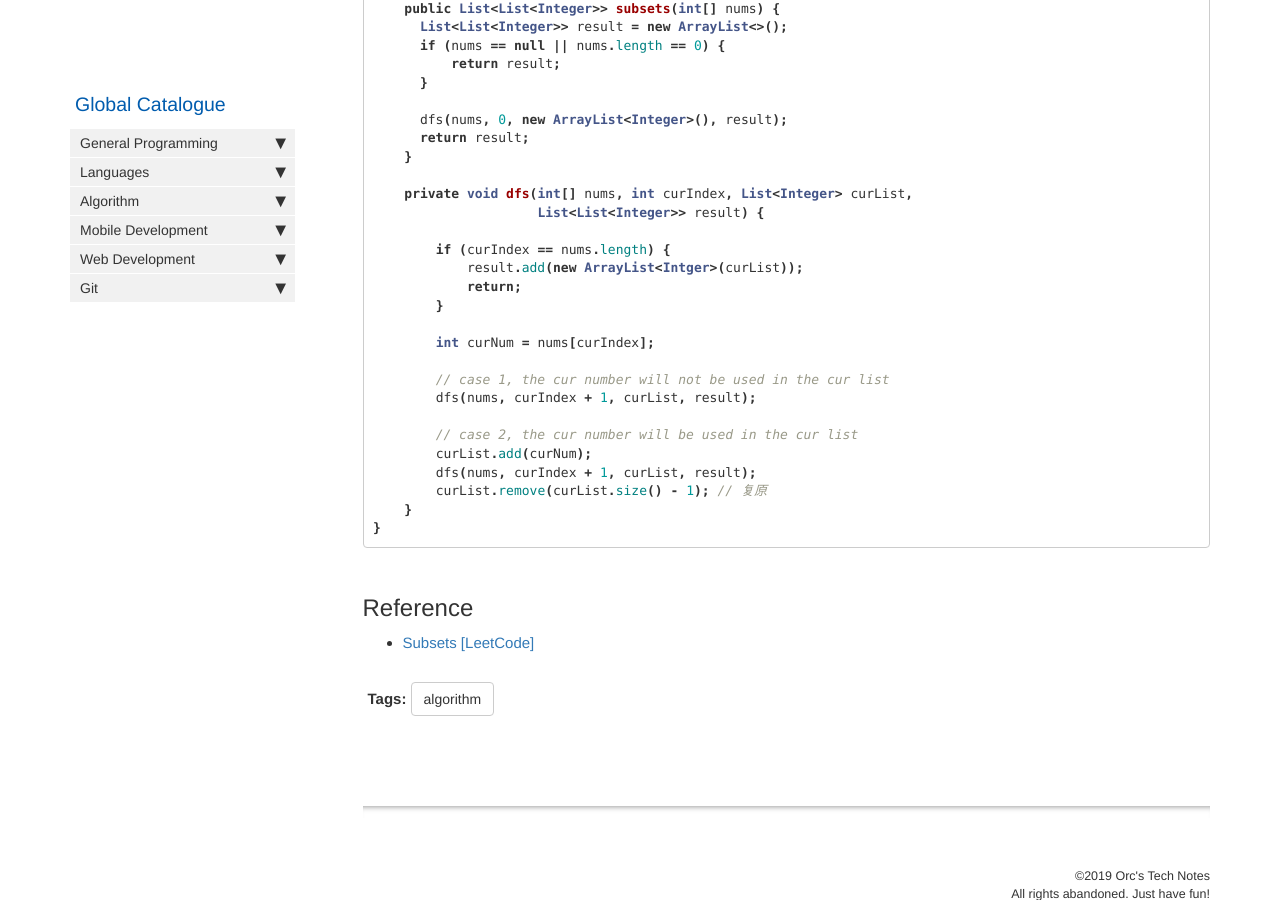
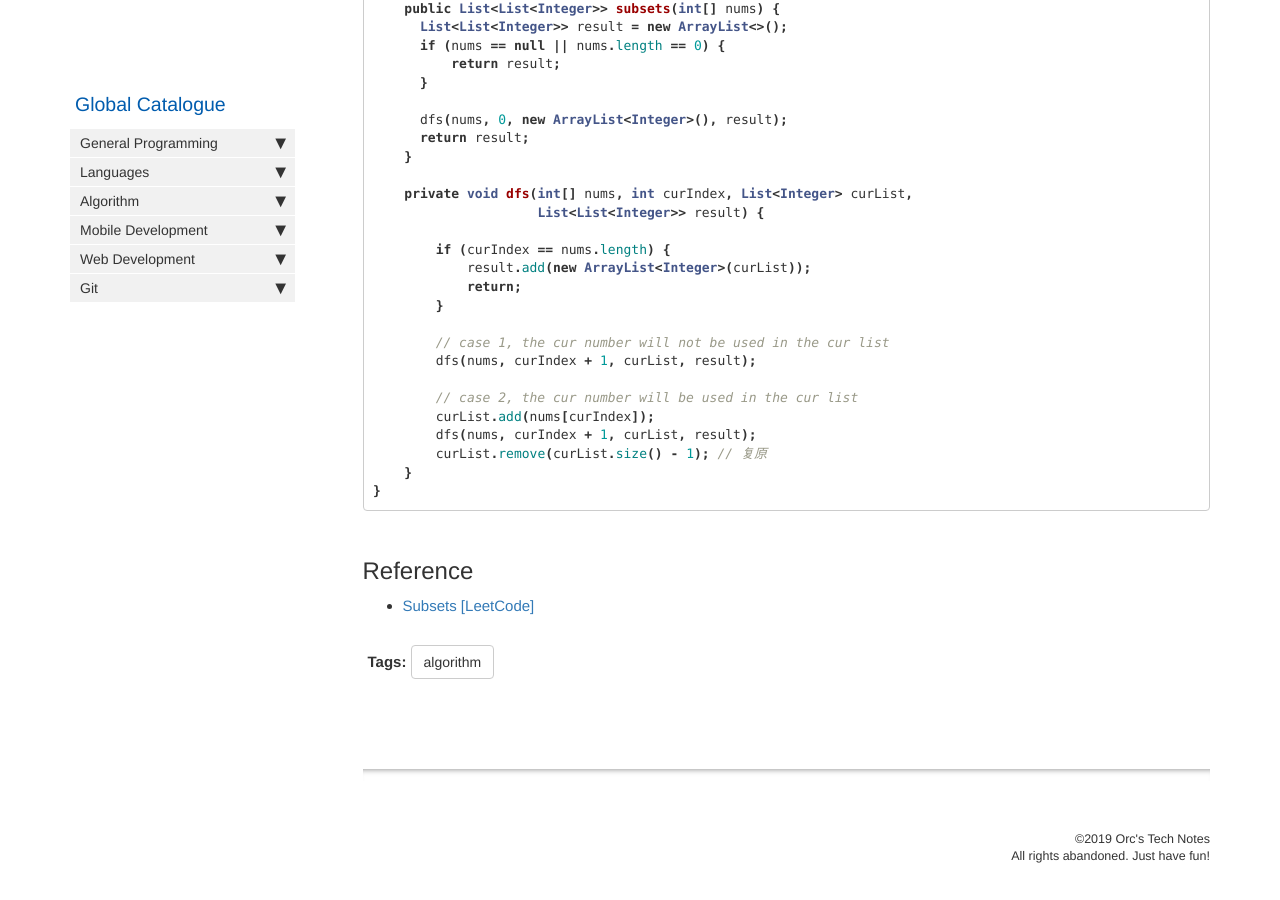
Before and after one commit to HungryOrc/hungryorc.github.io, a Jekyll site: the page built from pages/algorithm/algorithm_subsetsOfArray_DistinctElements.md, in a window 1280 px wide and 900 px high, scrolled down 2082 px. Built offline with Jekyll 4.4.1, drawn with Linux system fonts in a browser that asks for light colours; nearby versions of some CDN libraries; comment, search, counter and statistics services are not loaded.

Commit message:
Update algorithm_subsetsOfArray_DistinctElements.md

```diff
--- a/pages/algorithm/algorithm_subsetsOfArray_DistinctElements.md
+++ b/pages/algorithm/algorithm_subsetsOfArray_DistinctElements.md
@@ -103,17 +103,15 @@ class Solution {
                      List<List<Integer>> result) {
 
         if (curIndex == nums.length) {
-            result.add(new ArrayList<Intger>(curList));
+            result.add(new ArrayList<Integer>(curList));
             return;
         }
-
-        int curNum = nums[curIndex];
 
         // case 1, the cur number will not be used in the cur list
         dfs(nums, curIndex + 1, curList, result);
 
         // case 2, the cur number will be used in the cur list
-        curList.add(curNum);
+        curList.add(nums[curIndex]);
         dfs(nums, curIndex + 1, curList, result);
         curList.remove(curList.size() - 1); // 复原
     }
```
